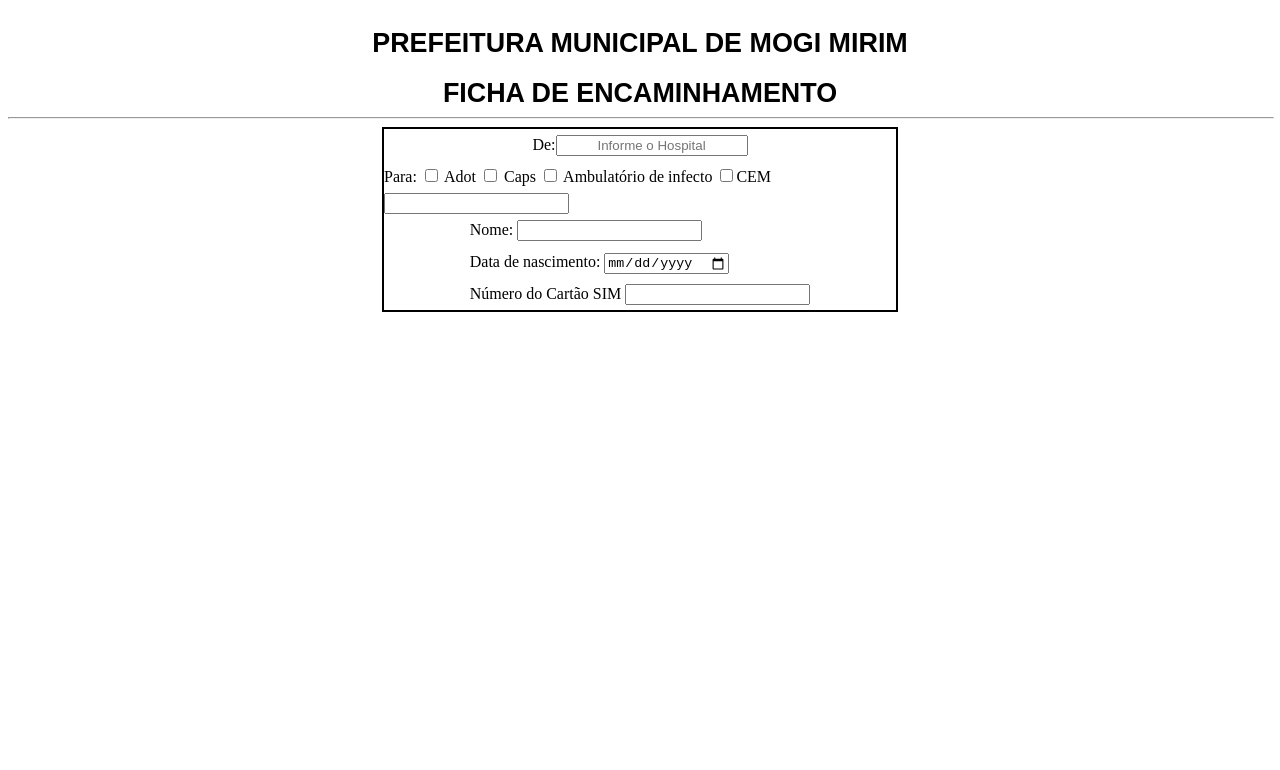
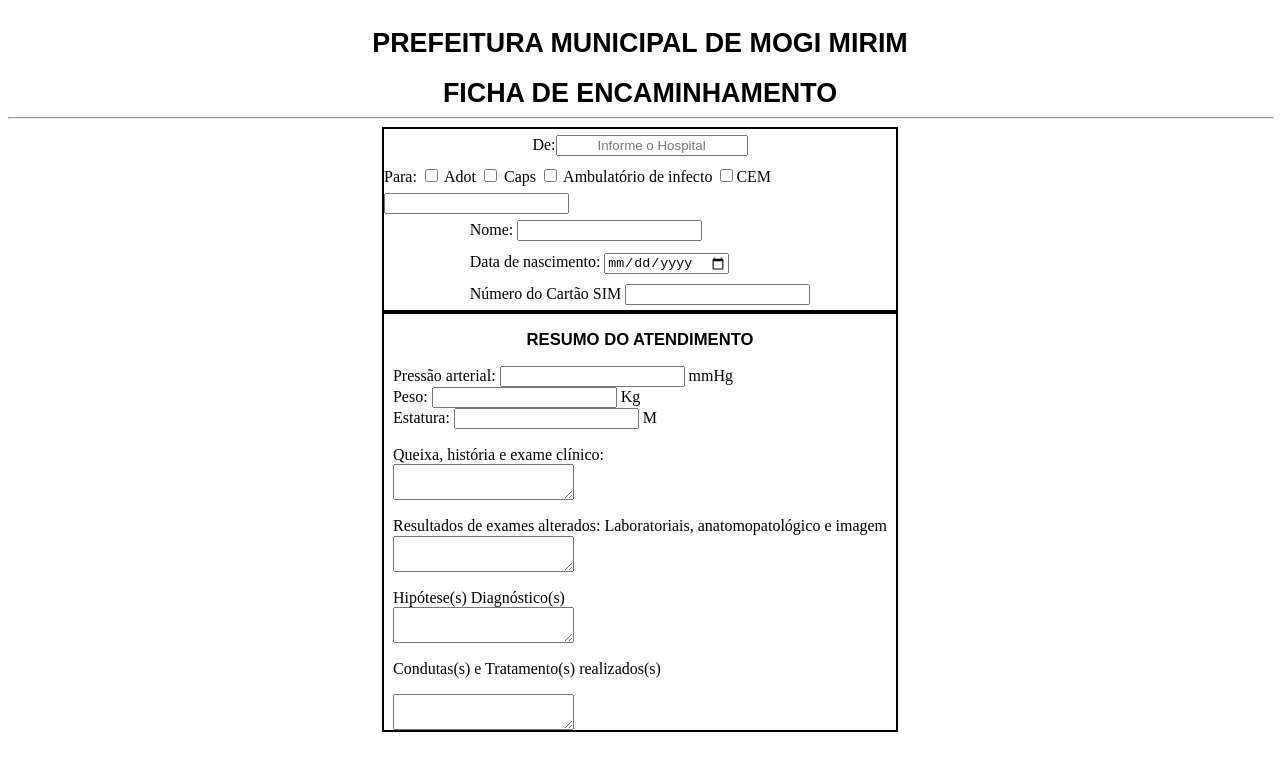
Before and after one commit to SrBorges/formulario-js, a plain HTML site: page src/index.html in a window 1280 px wide. Drawn offline with Linux system fonts and the light colour scheme.

Commit message:
feat: Construção da segunda sessão do formulário

```diff
--- a/src/css/style.css
+++ b/src/css/style.css
@@ -27,3 +27,29 @@
     width: 15vw;
 
 }
+
+.box2Desk{
+
+    display: flex;
+    flex-direction: column;
+    justify-content: center;
+    max-width: 100%;
+    align-items: center;
+    border: 2px solid;
+    width: 40vw;
+    align-self: center;
+    line-height: 1.2rem;
+
+}
+
+.box2Desk__titulo{
+
+    text-align: center;
+    font-size: 1.3vw;
+    font-family: Arial, Helvetica, sans-serif;
+    text-transform: uppercase;
+    font-weight: 600;
+
+
+
+}
--- a/src/index.html
+++ b/src/index.html
@@ -52,6 +52,49 @@
                 </span>
             </div>
 
+
+            <div class="box2Desk">
+
+                <span>
+
+                    <p class="box2Desk__titulo">Resumo do atendimento</p>
+                    <span>
+
+                        Pressão arterial: <input type="number"> mmHg<br>
+                        Peso: <input type="text"> Kg<br>
+                        Estatura: <input type="text"> M<br>
+
+
+                    </span>
+
+                    <p>
+                        Queixa, história e exame clínico:<br>
+                        <textarea></textarea>
+
+                    </p>
+
+                    <p>
+
+                        Resultados de exames alterados: Laboratoriais,
+                        anatomopatológico e imagem<br>
+
+                        <textarea></textarea>
+
+                    </p>
+
+                    <p>
+                        Hipótese(s) Diagnóstico(s)<br>
+
+                        <textarea></textarea>
+                    </p>
+
+                    <p>Condutas(s) e Tratamento(s) realizados(s)</p>
+                    <textarea></textarea>
+
+                </span>
+
+            </div>
+
         </div>
 
     </main>
```
